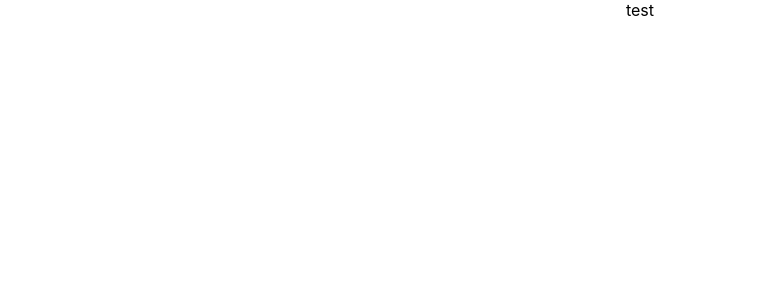
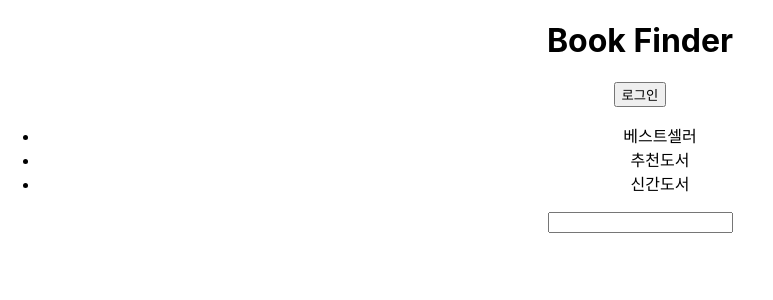
Before and after one commit to Leehaeun0/bookfinder, a React (Create React App) app: page / in a window 1280 px wide. Shown: the top 300 px of the page, without its empty margins (0-773 px from the left). Built offline with nearby package versions, Linux system fonts and the light colour scheme.

Commit message:
docs: add html

```diff
--- a/src/App.js
+++ b/src/App.js
@@ -1,8 +1,13 @@
 import React from 'react';
 import './App.css';
+import Header from './Components/Header';
 
 function App() {
-  return <div className="App">test</div>;
+  return (
+    <div className="App">
+      <Header />
+    </div>
+  );
 }
 
 export default App;
--- a/src/Components/Header.js
+++ b/src/Components/Header.js
@@ -1,5 +1,14 @@
 import React from 'react';
+import Nav from './Nav';
 
-const Header = () => <header>헤더</header>;
+const Header = () => (
+  <>
+    <header>
+      <h1>Book Finder</h1>
+      <button type="button">로그인</button>
+    </header>
+    <Nav />
+  </>
+);
 
 export default Header;
--- a/src/Components/Nav.js
+++ b/src/Components/Nav.js
@@ -0,0 +1,18 @@
+import React from 'react';
+
+const Nav = () => {
+  return (
+    <>
+      <nav>
+        <ul>
+          <li>베스트셀러</li>
+          <li>추천도서</li>
+          <li>신간도서</li>
+        </ul>
+      </nav>
+      <input type="text" />
+    </>
+  );
+};
+
+export default Nav;
```
